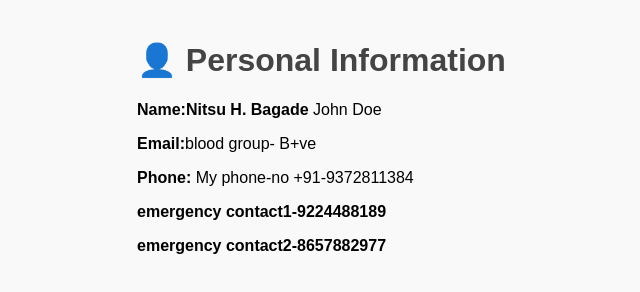
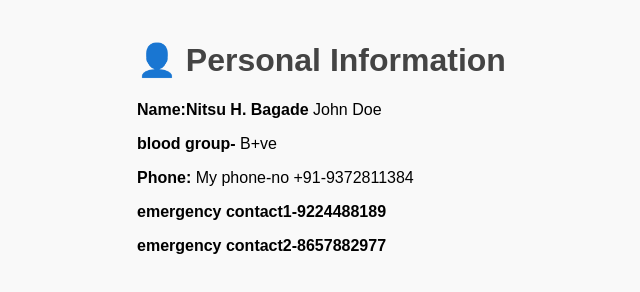
Before and after one commit to Ket20-ui/Personal1, a plain HTML site: page index.html in a window 1280 px wide. Shown: the full height of the page, 203-843 px from the left. Drawn offline with Linux system fonts and the light colour scheme.

Commit message:
Update index.html

```diff
--- a/index.html
+++ b/index.html
@@ -10,7 +10,7 @@
 <body>
   <h1>👤 Personal Information</h1>
   <p><strong>Name:Nitsu H. Bagade</strong> John Doe</p>
-  <p><strong>Email:</strong>blood group- B+ve</p>
+  <p><strong>blood group-</strong> B+ve</p>
   <p><strong>Phone:</strong> My phone-no +91-9372811384</p>
   <p><strong>emergency contact1-9224488189</p>
   <p><strong>emergency contact2-8657882977</p>
```
